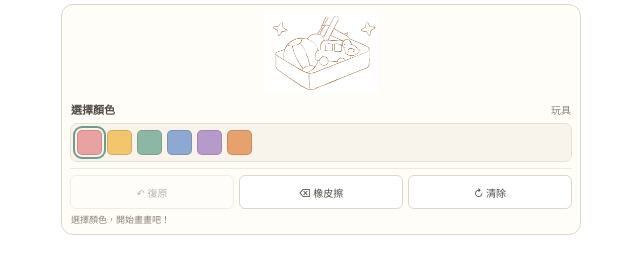
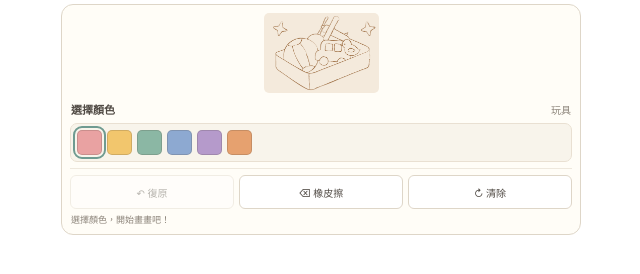
Before and after one commit to Hugsforwork/little-yong-coloring, a plain HTML site: page index.html in a window 1280 px wide. Shown: the whole page, without its empty margins (319-959 px from the left). Drawn offline with Linux system fonts and the light colour scheme.

Commit message:
Update style.css

```diff
--- a/style.css
+++ b/style.css
@@ -14,7 +14,7 @@ body { padding:4px; overflow:auto; }
 .widget.layout-side .controls { order:1; flex:0 0 36%; width:36%; min-width:0; padding:3px 0; }
 .widget.layout-side .drawing-area { order:2; flex:1 1 64%; min-width:0; display:flex; align-items:center; justify-content:center; }
 
-.stage { position:relative; flex:0 0 auto; max-width:100%; overflow:hidden; background:#fff; border-radius:5px; line-height:0; touch-action:none; }
+.stage { position:relative; flex:0 0 auto; max-width:100%; overflow:hidden; background:#F4EADC; border-radius:5px; line-height:0; touch-action:none; }
 #drawingCanvas,#lineArt { position:absolute; inset:0; display:block; width:100%; height:100%; }
 #drawingCanvas { z-index:1; touch-action:none; cursor:crosshair; }
 #lineArt { z-index:2; object-fit:fill; pointer-events:none; user-select:none; -webkit-user-drag:none; mix-blend-mode:multiply; }
```
